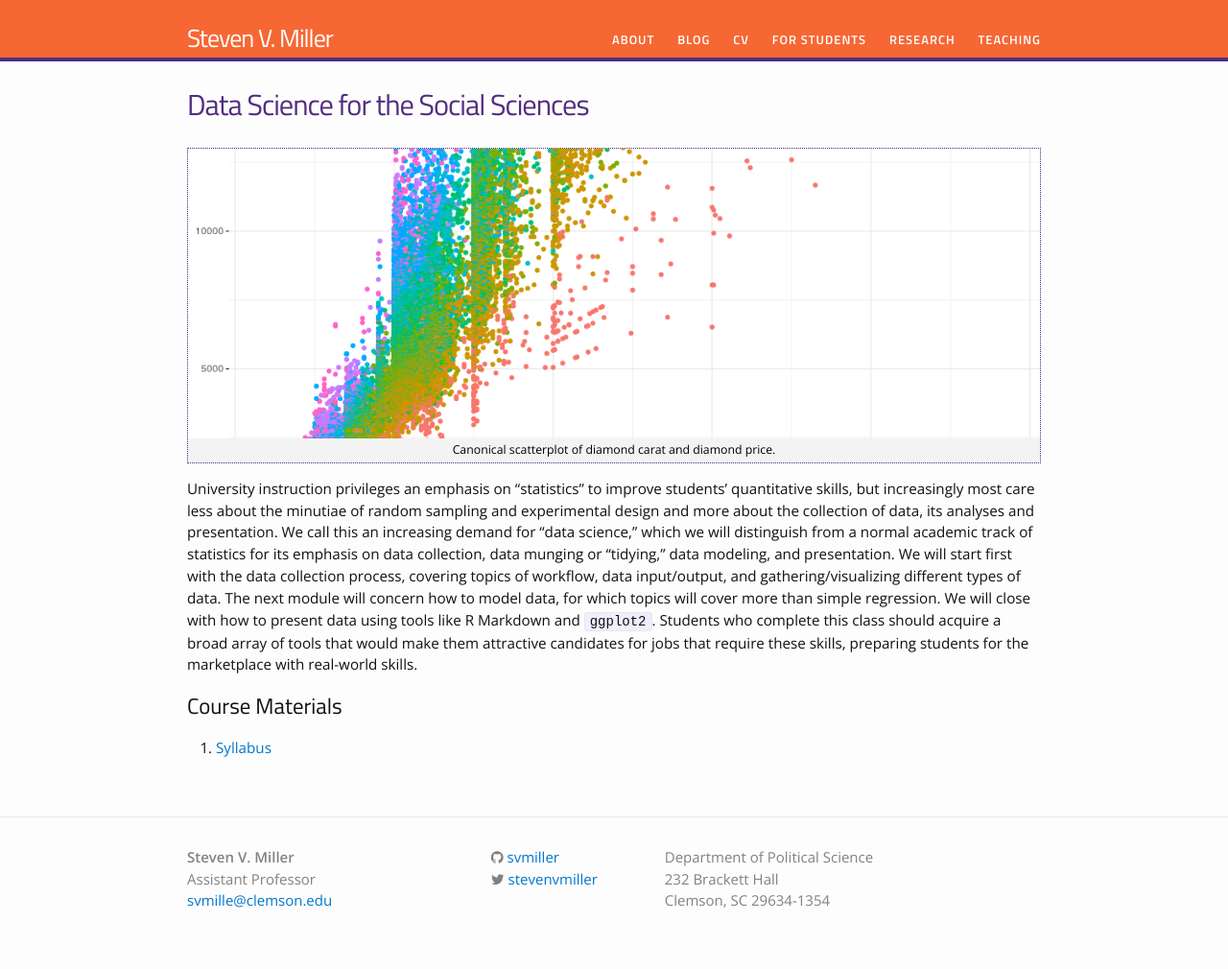
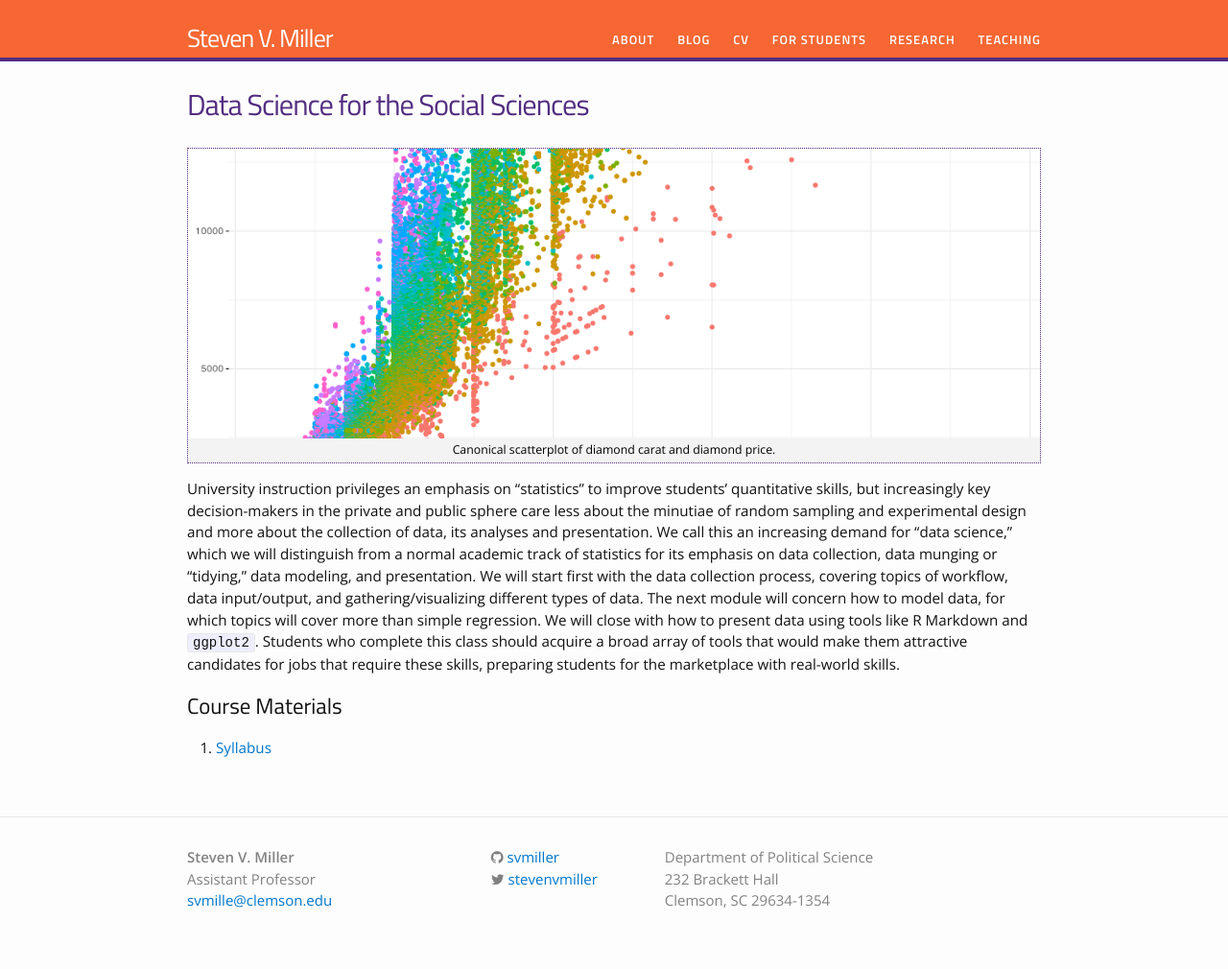
Before and after one commit to svmiller/svmiller.github.io, a Jekyll site: the page built from teaching/data-science.md, in a window 1280 px wide. Shown: the whole page at 96% size. Built offline with Jekyll 4.4.1, drawn with Linux system fonts in a browser that asks for light colours; nearby versions of some CDN libraries; some web fonts are replaced.

Commit message:
fudge dsss page

```diff
--- a/teaching/data-science.md
+++ b/teaching/data-science.md
@@ -6,7 +6,7 @@ permalink: /teaching/data-science-social-sciences/
 
 {% include image.html url="/images/ggplot-diamonds.png" caption="Canonical scatterplot of diamond carat and diamond price." width=1024 align="center" %}
 
-University instruction privileges an emphasis on "statistics" to improve students' quantitative skills, but increasingly most care less about the minutiae of random sampling and experimental design and more about the collection of data, its analyses and presentation. We call this an increasing demand for "data science," which we will distinguish from a normal academic track of statistics for its emphasis on data collection, data munging or "tidying," data modeling, and presentation. We will start first with the data collection process, covering topics of workflow, data input/output, and gathering/visualizing different types of data. The next module will concern how to model data, for which topics will cover more than simple regression. We will close with how to present data using tools like R Markdown and `ggplot2`. Students who complete this class should acquire a broad array of tools that would make them attractive candidates for jobs that require these skills, preparing students for the marketplace with real-world skills.
+University instruction privileges an emphasis on "statistics" to improve students' quantitative skills, but increasingly key decision-makers in the private and public sphere care less about the minutiae of random sampling and experimental design and more about the collection of data, its analyses and presentation. We call this an increasing demand for "data science," which we will distinguish from a normal academic track of statistics for its emphasis on data collection, data munging or "tidying," data modeling, and presentation. We will start first with the data collection process, covering topics of workflow, data input/output, and gathering/visualizing different types of data. The next module will concern how to model data, for which topics will cover more than simple regression. We will close with how to present data using tools like R Markdown and `ggplot2`. Students who complete this class should acquire a broad array of tools that would make them attractive candidates for jobs that require these skills, preparing students for the marketplace with real-world skills.
 
 ## Course Materials
 
```
